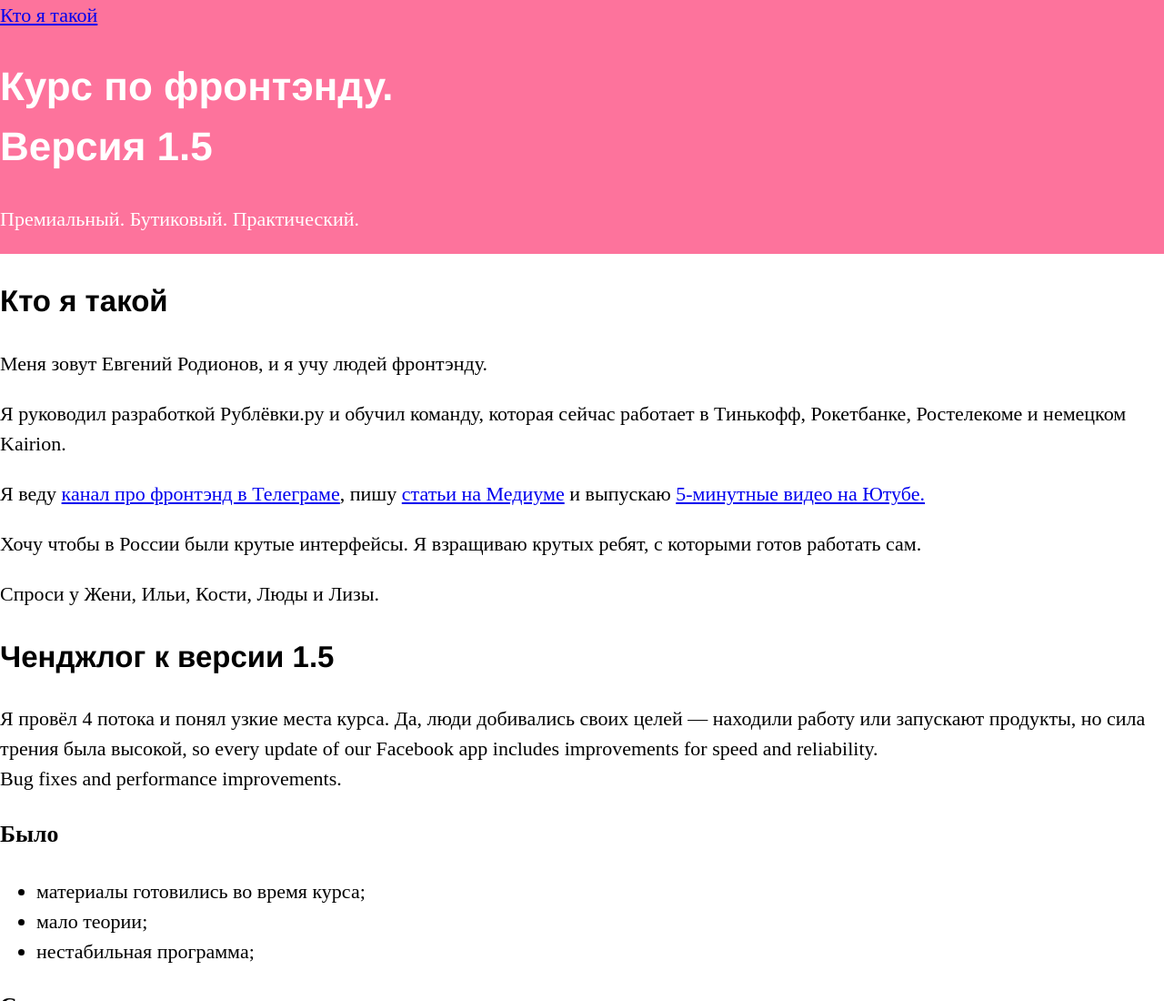
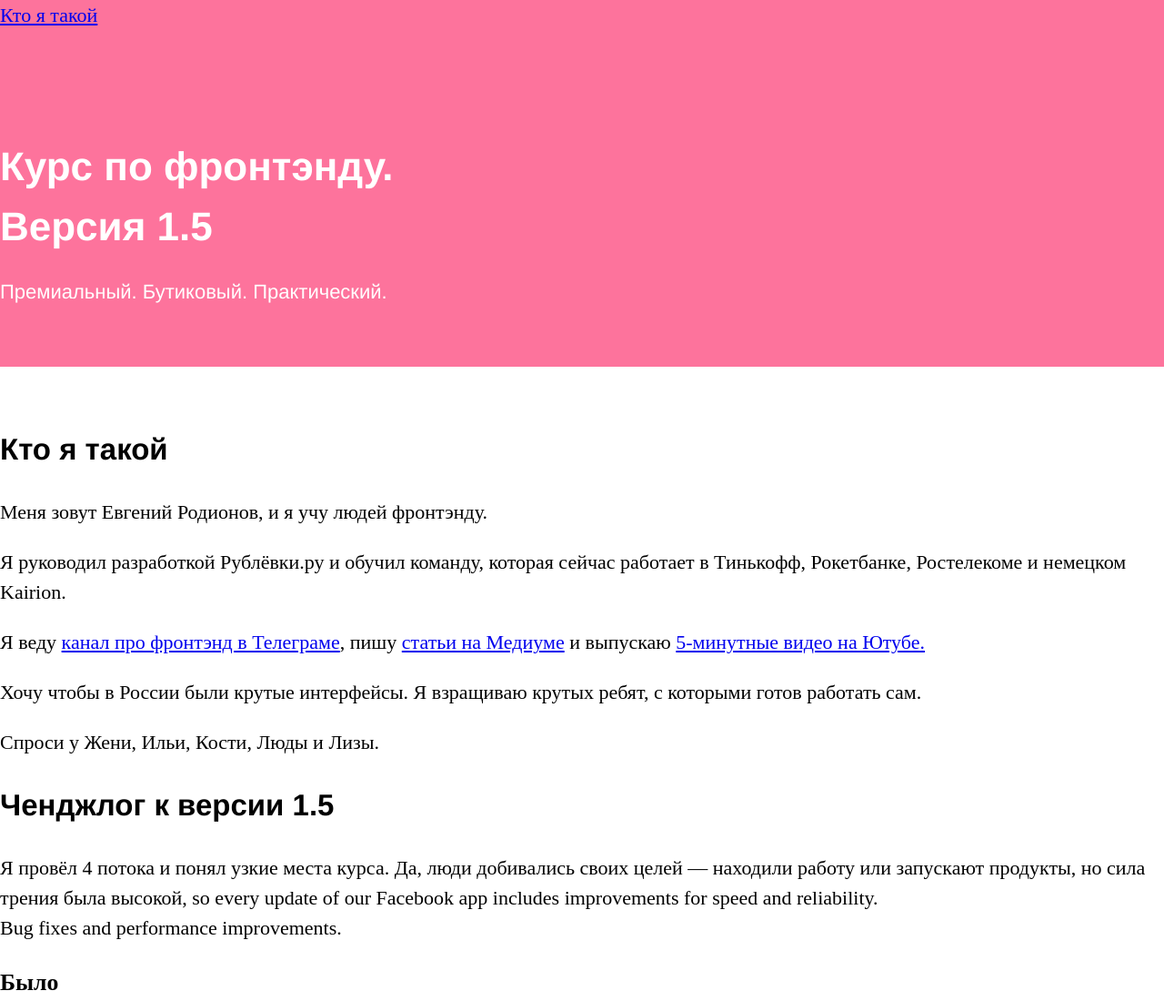
Before and after one commit to kirillku/verstka, a plain HTML site: page index.html in a window 1280 px wide. Shown: the top 1100 px of the page at 91% size. Drawn offline with nearby package versions, Linux system fonts and the light colour scheme.

Commit message:
update header styles

```diff
--- a/styles.css
+++ b/styles.css
@@ -16,10 +16,21 @@ body {
 header, nav {
   background: #FD739C;
   color: white;
-  width: 100%;
-  display: inline-block;
 }
 
-h1, h2 {
+nav {
+  padding-bottom: 2em;
+}
+
+header {
+  padding: 2em 0;
+  margin-bottom: 3em;
+}
+
+h1 {
+  margin-bottom: 0;
+}
+
+header, h1, h2 {
   font-family: Helvetica, Arial, sans-serif;
 }
```
